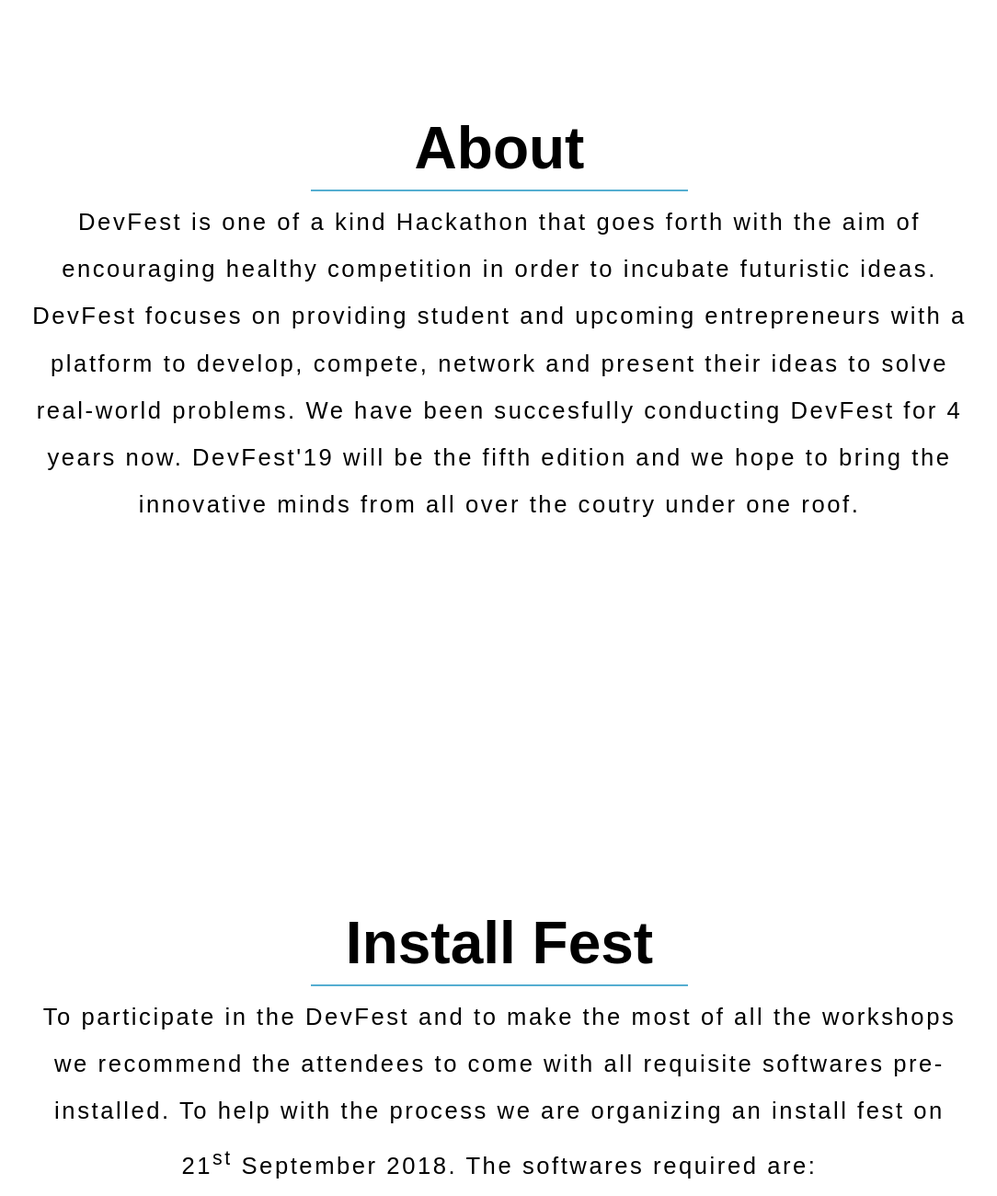
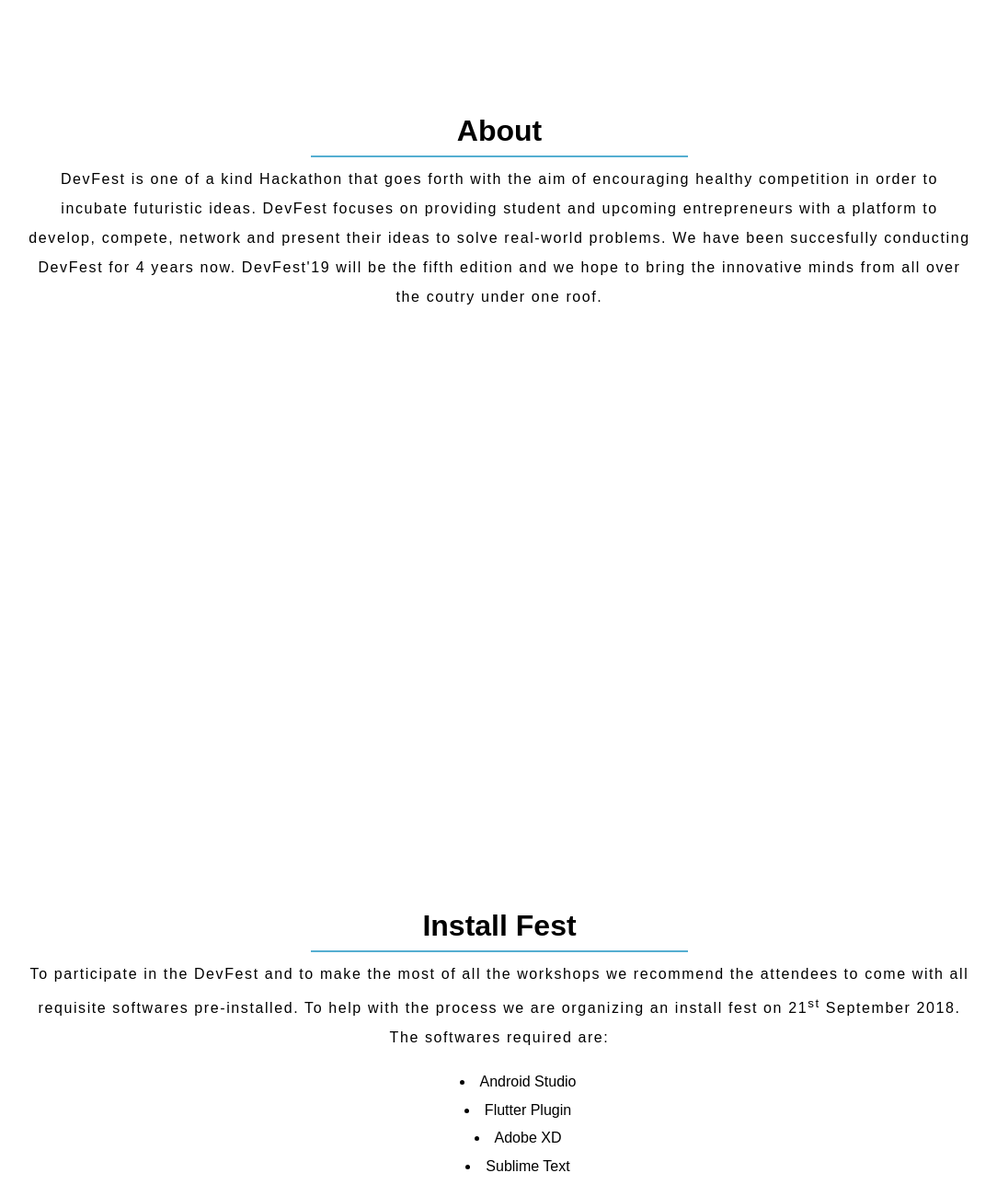
Before and after one commit to arpu-nagar/GDG-Website, a plain HTML site: page index.html in a window 1280 px wide. Shown: the part 740-2040 px from the top of the page at 92% size, without its empty margins (97-1181 px from the left). Drawn offline with Linux system fonts and the light colour scheme.

Commit message:
Slight changes to install fest

```diff
--- a/index.html
+++ b/index.html
@@ -14,7 +14,7 @@
         <div class="section" id="bg">
            <nav class="bar">
              <ul class="main-nav">
-                <li class="side"><a href="https://developers.google.com/community/dsc/"><img src="assests/gdg.png" class="gdg-img"></a> </li>
+               <li class="side"><a href="https://developers.google.com/community/dsc/"><img src="assests/gdg.png" class="gdg-img" alt="GDG Logo"></a> </li>
                <li><a href="#About">About</a> </li>
                <li><a href="#Install">Install Fest</a> </li>
                <li><a href="#WTM">WTM Track</a> </li>
--- a/styles.css
+++ b/styles.css
@@ -140,11 +140,11 @@ a
       margin: 0.5em auto;
   }
 .about-heading{
-    font-size: 400%;
+
     text-align: center;
 }
 .about-content{
-    font-size: 1.6em;
+
     letter-spacing: 0.1em;
     line-height: 2em;
 }
@@ -162,16 +162,16 @@ a
   overflow: hidden;
 }
 .IF-heading{
-    font-size: 400%;
+
     text-align: center;
 }
 .IF-content{
-    font-size: 1.6em;
+
     letter-spacing: 0.1em;
     line-height: 2em;
 }
 .section-2 ul{
-    font-size: 1.5em;
+
     list-style-position: inside;
     margin: 1em auto 2em;
 }
```
